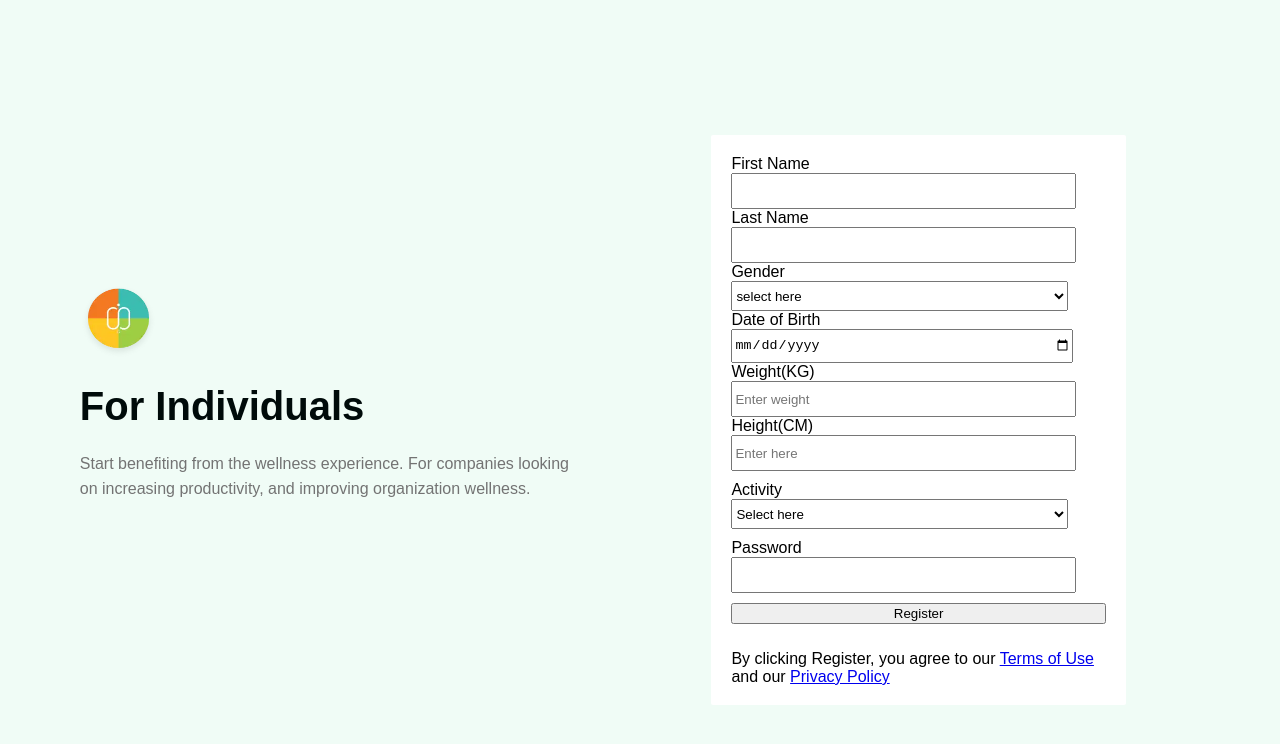
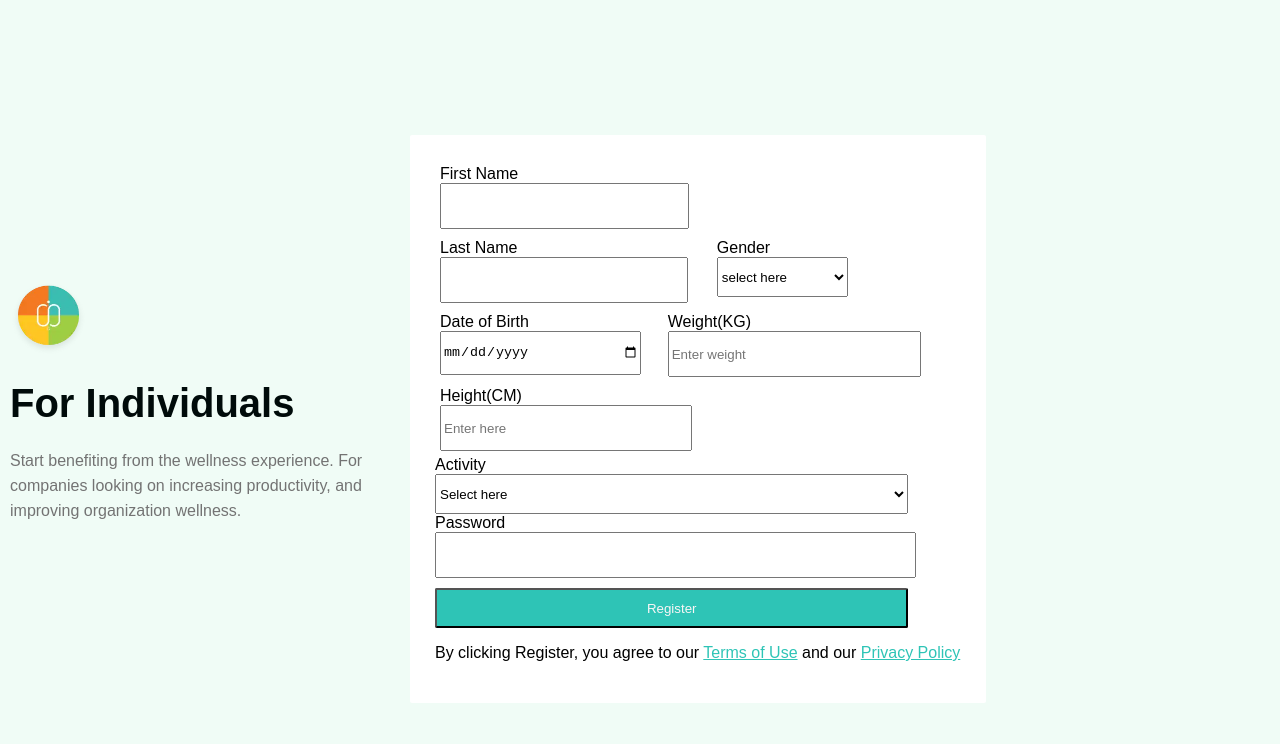
Before and after one commit to nebosebastian/Assignnment-2, a plain HTML site: page index.html in a window 1280 px wide. Drawn offline with Linux system fonts and the light colour scheme; files whose address does not match are found by name.

Commit message:
my name is nebo

```diff
--- a/index.css
+++ b/index.css
@@ -1,7 +1,6 @@
 body {
   background-color: rgb(240, 252, 246);
   font-family: sans-serif;
-  display: block;
   box-sizing: border-box;
   margin: 0px;
 }
@@ -15,13 +14,15 @@ body {
   margin-inline: auto;
   justify-content: space-around;
   align-items: center;
-  margin-left: 64px;
-  margin-right: 64px;
+  margin-left: 10px;
+  margin-right: 10px;
 }
 
-@media screen (min-width: 1024px) {
+@media only screen and (min-width: 1024px) {
   .main{
-      display: none;
+    display:flex ;
+    flex-direction: column;
+    width: 100vh;
   }
 }
 
@@ -39,7 +40,7 @@ img {
   height: 77px;
   display: block;
   max-width: 100%;
-  margin-top: 20;
+  margin-top: 20px;
 }
 
 .text2{
@@ -53,9 +54,10 @@ img {
   margin-block-end: 1rem;
 }
 
-@media only screen and (min-width: 1023.9px) {
+@media only screen and (min-width: 1022px) {
   .text2{
     display: none;
+    margin: 20px;
   }
 }
 
@@ -70,21 +72,28 @@ img {
   margin-block-end: 1rem;
 }
 
-@media only screen and (max-width: 1024.5px) {
+@media only screen and (max-width: 1023.1px) {
   .text1{
     display: none;
   }
 }
 
 .leftside {
-  margin-left: auto;
+  margin-left: 0;
   margin-right: auto;
   margin-inline: auto;
   width: min(50%, 500px);
 }
 
+@media only screen and (max-width: 1024.5px) {
+  .leftside{
+    margin-left: 20px;
+    margin-right: 20px;
+  }
+}
+
 .rightside {
-    margin: AUTO;
+  margin: 0;
   width: 50% 500px;
   display: block;
   color: black;
@@ -93,36 +102,56 @@ img {
   width: 576px;
   max-width: fit-content;
   height: 530px;
-  grid-template-columns: repeat(12, 1fr);
-  grid-template-rows: auto auto auto auto auto auto auto;
+
 }
 
 .form {
   background-color: hsl(0, 0%, 100%);
   border-radius: 2px;
-  display: grid;
-
-  grid-gap: 10px;
-  height: 530px;
-  width: 374.5px;
-  padding: 20px;
-  margin-left: 100px;
-  margin-right: 100px;
+  padding: 25px;
 }
 
-.column{
-    grid-template-columns: repeat(2, 1fr);
-    grid-gap: 5px;
+.flex{
+  display: flex;
+  flex-wrap: wrap;
+  flex-direction: rows;
+}
+
+@media only screen and (max-width: 1023px) {
+  .flex{
+    display:flex ;
+    flex-direction: column;
+    flex: 1;
+    flex-wrap: wrap;
+    flex-flow: column;
+    width: auto;
+  }
+}
+
+.flexitem{
+  width: auto;
+  box-sizing: border-box;
+  margin: 5px;
 }
 
 input,
-select {
-  height: 30px;
+select{
+  height: 40px;
   width: 90%;
+  justify-content: space-around;
 }
 
+button{
+  height: 40px;
+  width: 90%;
+  color: #f9f6f6;
+  background-color: rgb(46, 196, 182);
+  cursor: pointer;
+  grid-area: button;
+  border-radius: 2px;
+  margin-top: 10px;
+}
 
-.label{
-    display: grid;
-    grid-template-rows: auto;
+a{
+  color:rgb(46, 196, 182) ;
 }
--- a/index.html
+++ b/index.html
@@ -4,7 +4,7 @@
     <meta charset="UTF-8" />
     <meta name="viewport" content="width=device-width, initial-scale=1.0" />
     <title>assesment 2</title>
-    <link rel="stylesheet" href="index.css">
+    <link rel="stylesheet" href="index.css" />
   </head>
   <body>
     <div>
@@ -27,19 +27,21 @@
 
         <section class="rightside">
           <form class="form" action="" method="post">
+            <div class="flex">
 
-                <div class="column">
-                  <div class="firstnameinput">
+                <div class="flexitem">
                   <label for="firstname">First Name</label>
                   <input type="text" id="firstname" />
                 </div>
 
-                  <div class="lastnameinput">
+                <div class="flexitem">
                   <label for="lastname">Last Name</label>
                   <input type="text" id="lastname" />
                 </div>
 
-                  <div >
+
+
+                <div class="flexitem">
                   <label for="gender">Gender</label>
                   <select name="gender" id="gender">
                     <option value="">select here</option>
@@ -48,20 +50,24 @@
                   </select>
                 </div>
 
-                  <div>
+                <div class="flexitem">
                   <label for="DOB">Date of Birth</label>
+
                   <input type="date" id="DOB" />
                 </div>
 
-                  <div>
+
+
+                <div class="flexitem">
                   <label for="kg">Weight(KG)</label>
                   <input type="number" id="kg" placeholder="Enter weight" />
                 </div>
 
-                  <div>
+                <div class="flexitem">
                   <label for="cm">Height(CM)</label>
                   <input type="number" id="cm" placeholder="Enter here" />
                 </div>
+
             </div>
 
             <div>
@@ -84,7 +90,8 @@
 
             <p>
               By clicking Register, you agree to our
-                  <a href="*">Terms of Use</a> and our <a href="*">Privacy Policy</a>
+              <a href="*">Terms of Use</a> and our
+              <a href="*">Privacy Policy</a>
             </p>
           </form>
         </section>
```
Also changed, not shown: img/logo.webp (renamed from logo.webp). Lines whose indentation alone changed are shown as unchanged.
